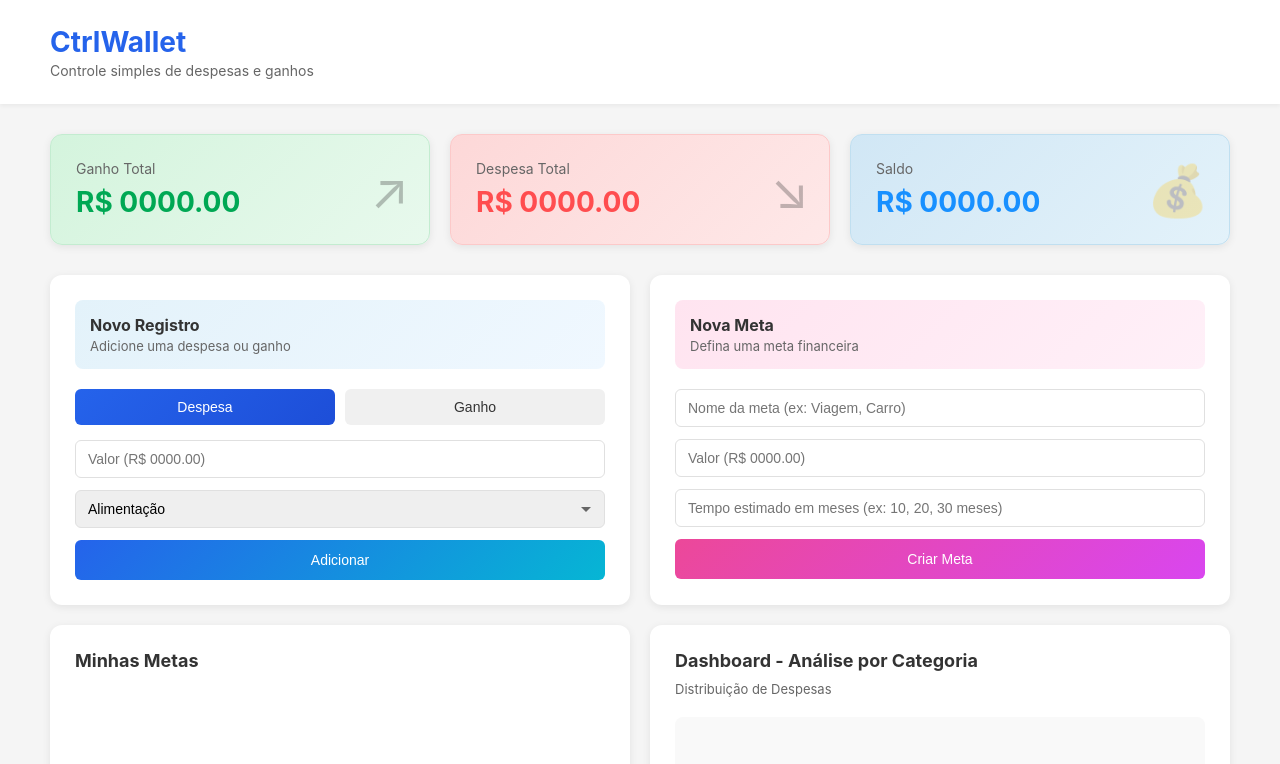
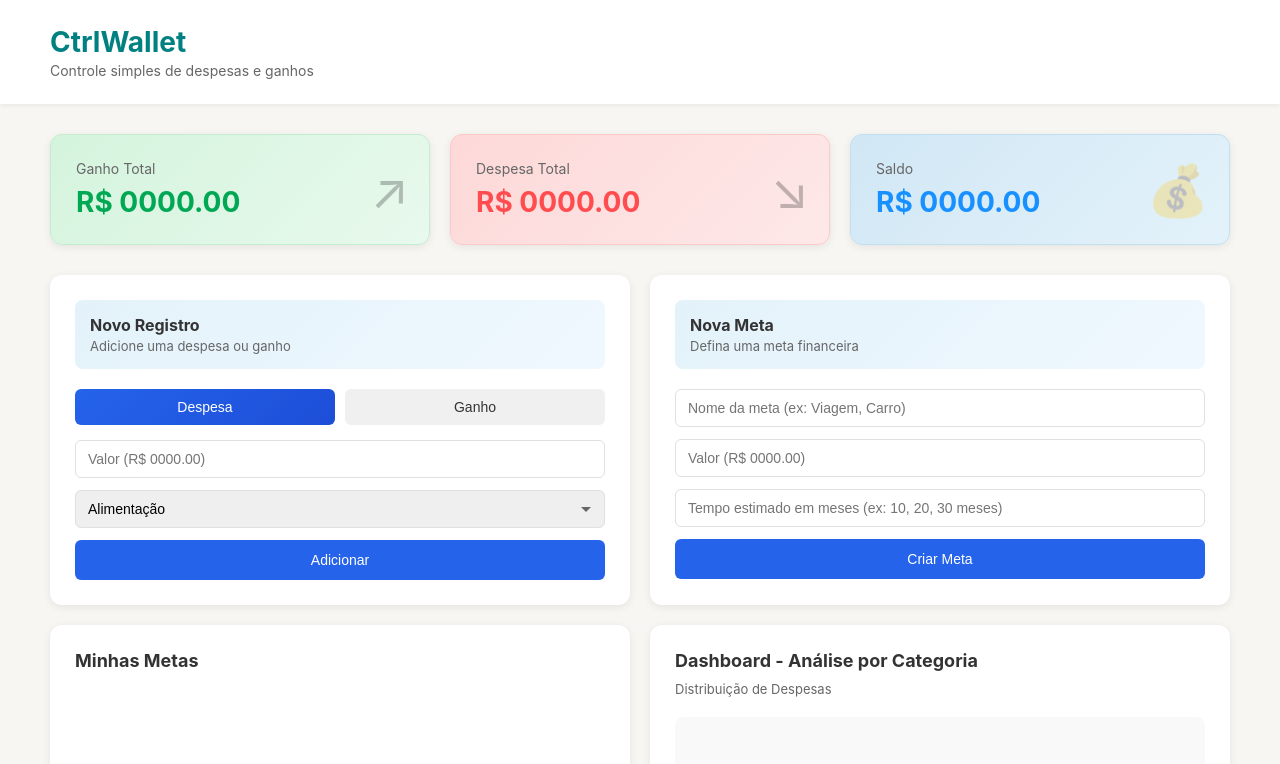
Before and after one commit to Devlucas18/ctrlWallet, a plain HTML site: page cadastrar.html in a window 1280 px wide. Shown: the top 764 px of the page. Drawn offline with nearby package versions, Linux system fonts and the light colour scheme.

Commit message:
Finaldeploy

```diff
--- a/style1.css
+++ b/style1.css
@@ -6,7 +6,7 @@
 
 body {
     font-family: -apple-system, BlinkMacSystemFont, 'Segoe UI', Roboto, Oxygen, Ubuntu, Cantarell, sans-serif;
-    background-color: #f5f5f5;
+    background-color: #f8f6f2;
     color: #333;
 }
 
@@ -17,7 +17,7 @@ header {
 }
 
 h1 {
-    color: #2563eb;
+    color: #008080;
     font-size: 28px;
     margin-bottom: 3px;
 }
@@ -119,7 +119,7 @@ h1 {
 }
 
 .form-header-meta {
-    background: linear-gradient(135deg, #ffe4f0 0%, #fff0f8 100%);
+    background: linear-gradient(135deg, #e3f2fa 0%, #f0f8ff 100%);
     padding: 15px;
     border-radius: 8px;
     margin-bottom: 20px;
@@ -204,7 +204,7 @@ select {
     font-size: 14px;
     font-weight: 500;
     cursor: pointer;
-    background: linear-gradient(135deg, #2563eb 0%, #06b6d4 100%);
+    background: linear-gradient(135deg, #2563eb 0%, #2563eb 100%);
     color: white;
     transition: transform 0.2s;
 }
@@ -221,7 +221,7 @@ select {
     font-size: 14px;
     font-weight: 500;
     cursor: pointer;
-    background: linear-gradient(135deg, #ec4899 0%, #d946ef 100%);
+    background: linear-gradient(135deg, #2563eb 0%, #2563eb 100%);
     color: white;
     transition: transform 0.2s;
 }
```
